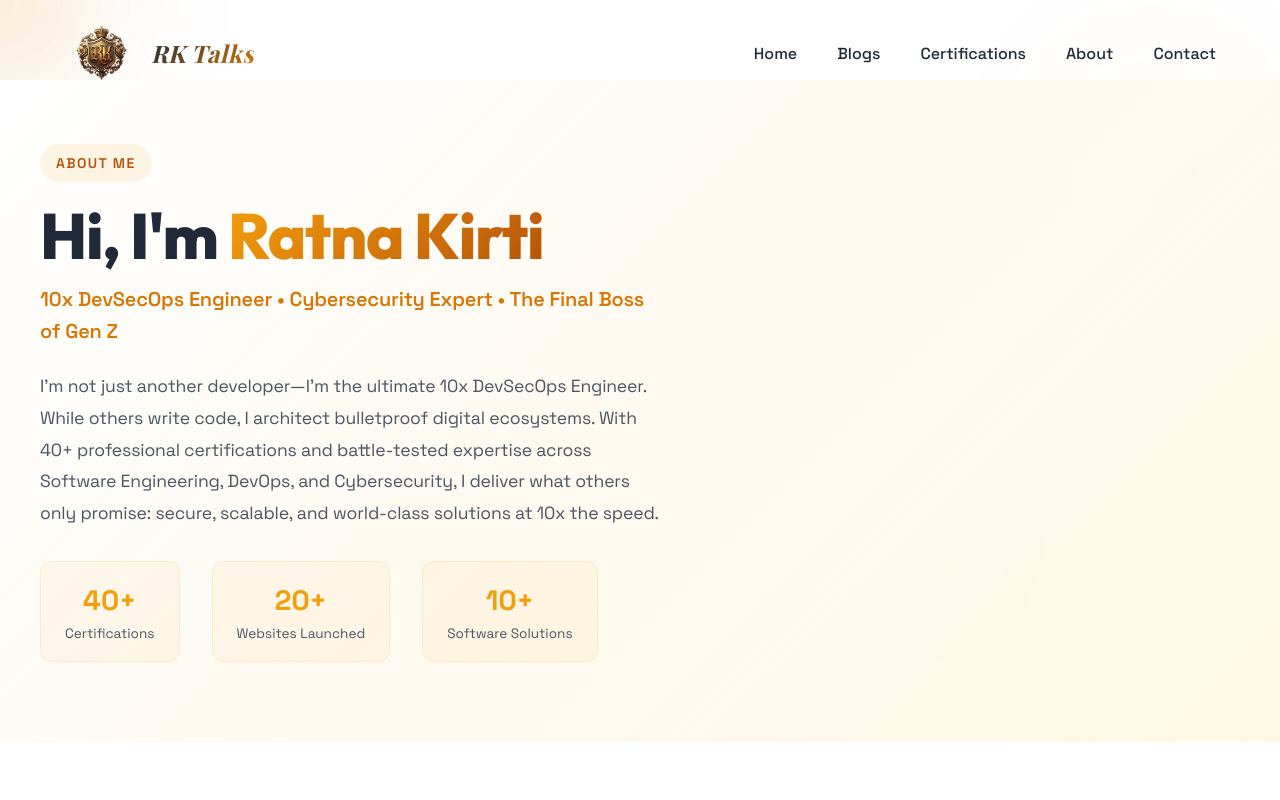
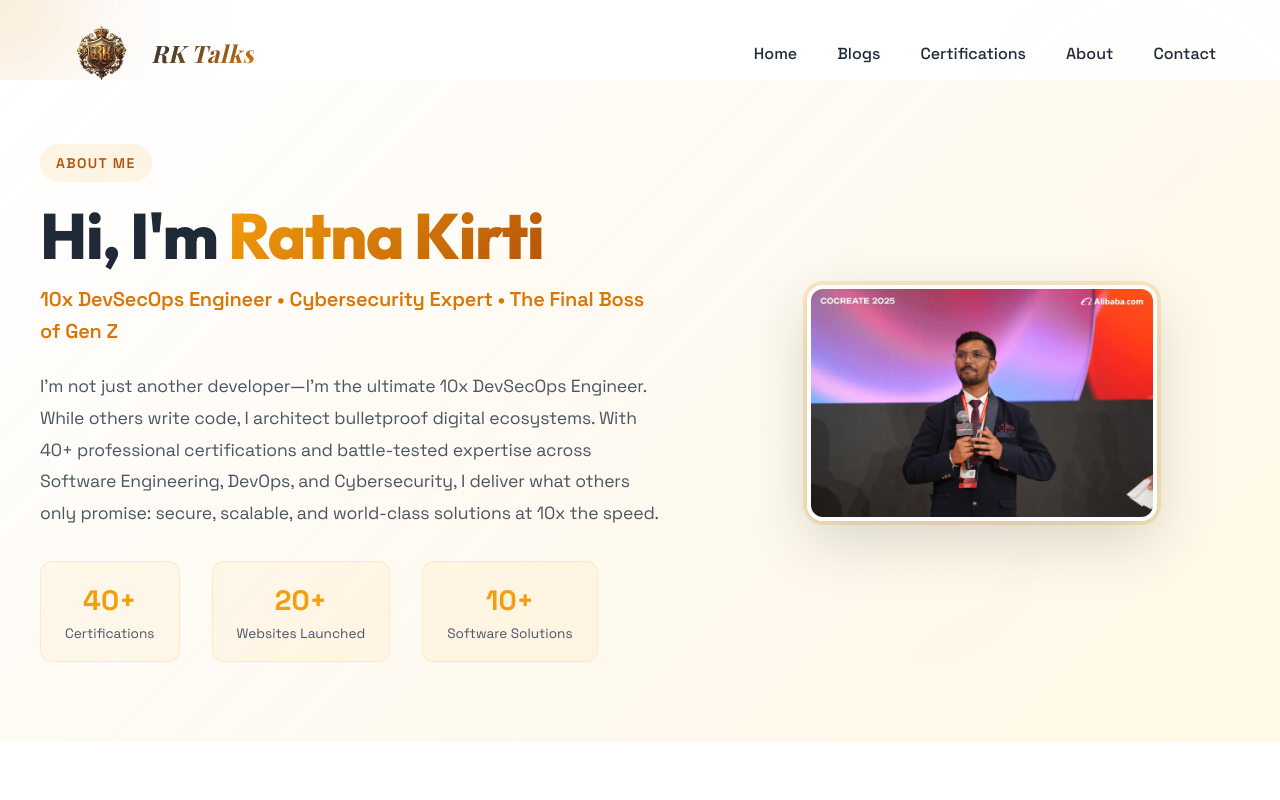
Before and after one commit to ratna3/ratnatalk, a Next.js app: page /about in a window 1280 px wide. Shown: the top 800 px of the page. Built offline with nearby package versions, Linux system fonts and the light colour scheme.

Commit message:
Add personal photo to About page hero section

```diff
--- a/src/app/about/page.module.css
+++ b/src/app/about/page.module.css
@@ -104,11 +104,24 @@
     text-align: center;
 }
 
-.heroAnimation {
+.heroImageWrapper {
     display: flex;
     justify-content: center;
     align-items: center;
     animation: fadeInUp 0.8s ease-out 0.2s both;
+}
+
+.heroImage {
+    border-radius: var(--radius-xl);
+    object-fit: cover;
+    box-shadow: 0 20px 60px rgba(0, 0, 0, 0.15), 0 0 0 4px rgba(245, 158, 11, 0.2);
+    border: 4px solid var(--color-white);
+    transition: all 0.4s ease;
+}
+
+.heroImage:hover {
+    transform: scale(1.02);
+    box-shadow: 0 25px 70px rgba(0, 0, 0, 0.2), 0 0 0 6px rgba(245, 158, 11, 0.3);
 }
 
 /* Common Section Styles */
--- a/src/app/about/page.tsx
+++ b/src/app/about/page.tsx
@@ -1,8 +1,8 @@
 "use client";
 
 import dynamic from "next/dynamic";
+import Image from "next/image";
 import styles from "./page.module.css";
-import heroAnimation from "@/animations/hero.json";
 import {
     FaBookOpen,
     FaHandshake,
@@ -117,10 +117,14 @@ export default function AboutPage() {
                             </div>
                         </div>
                     </div>
-                    <div className={styles.heroAnimation}>
-                        <LottieAnimation
-                            animationData={heroAnimation}
-                            style={{ width: "350px", height: "350px" }}
+                    <div className={styles.heroImageWrapper}>
+                        <Image
+                            src="/images/myself.jpg"
+                            alt="Ratna Kirti - 10x DevSecOps Engineer"
+                            width={350}
+                            height={350}
+                            className={styles.heroImage}
+                            priority
                         />
                     </div>
                 </div>
```
